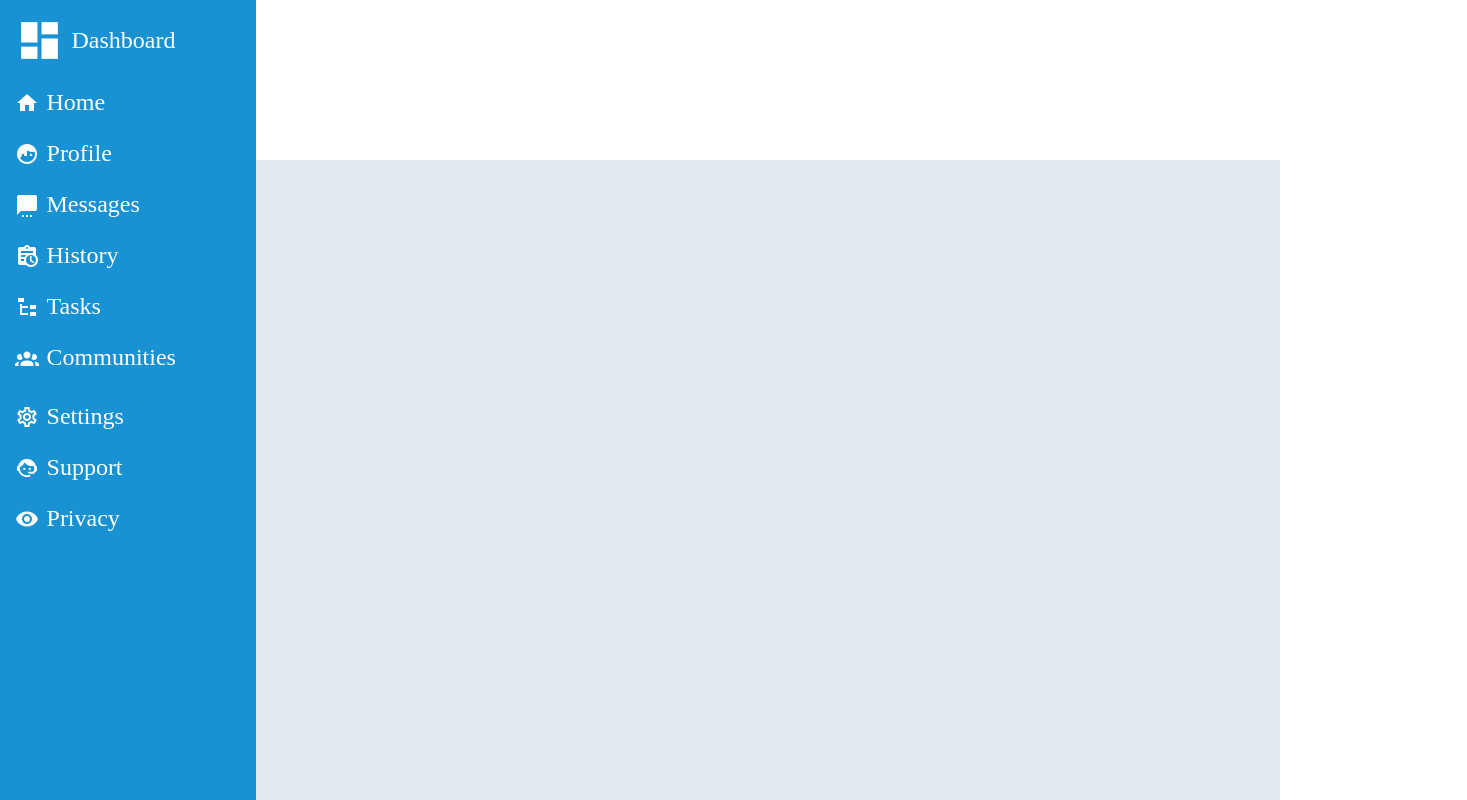
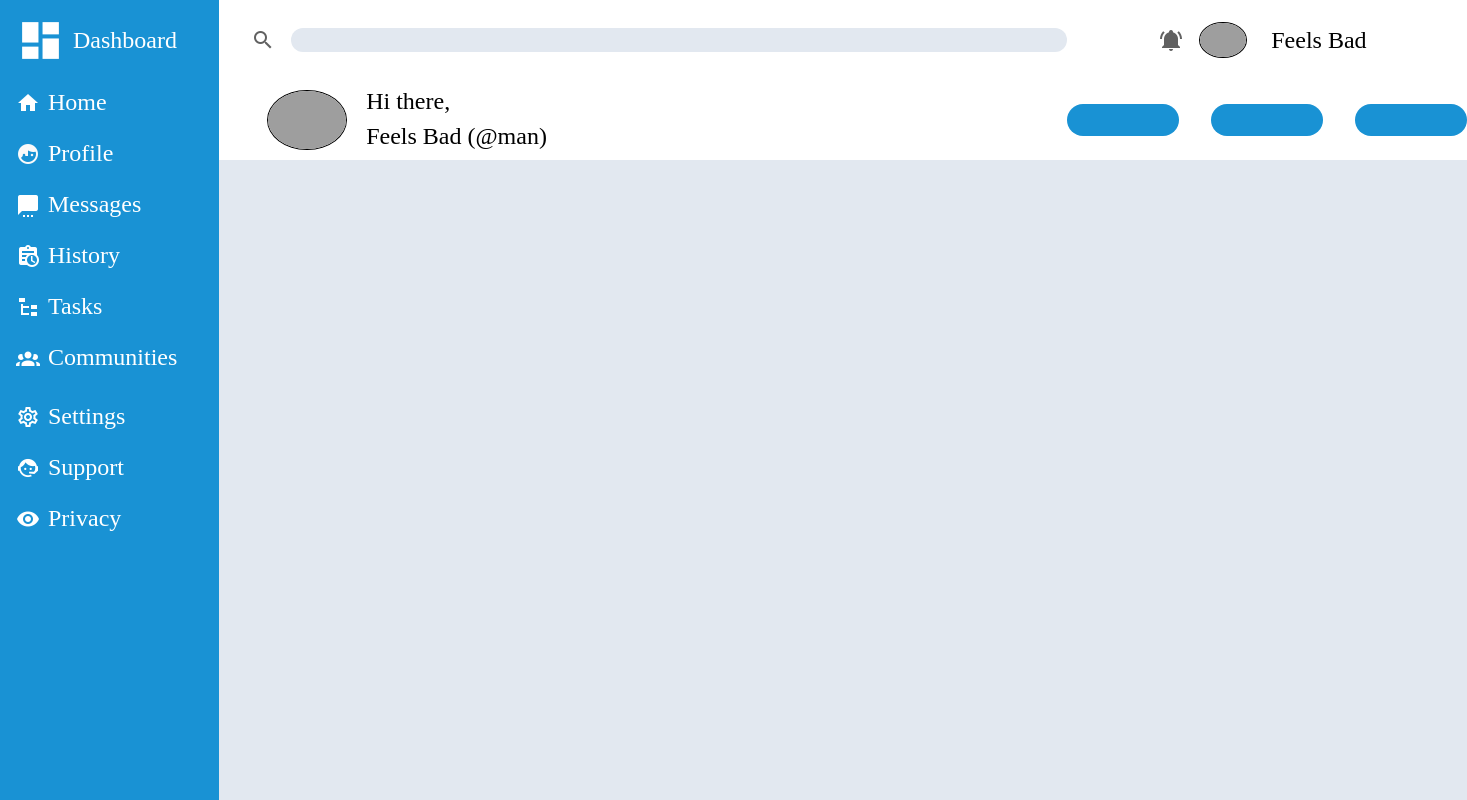
Before and after one commit to obrenv/Admin-dashboard, a plain HTML site: page index.html in a window 1280 px wide. Shown: the whole page, 1467 px wide, since content can reach past the window. Drawn offline with Linux system fonts and the light colour scheme; grey boxes are pictures that could not be loaded.

Commit message:
Header almost done

```diff
--- a/index.html
+++ b/index.html
@@ -5,12 +5,43 @@
     <meta http-equiv="X-UA-Compatible" content="IE=edge">
     <meta name="viewport" content="width=device-width, initial-scale=1.0">
     <link rel="stylesheet" href="style.css">
-    <title>Document</title>
+    <title>Admin Dashboard</title>
 </head>
 <body>
 <div class="global-container">
-<div class="header-container"></div>
-<div class="sidebar-container">
+
+    <div class="header-container">
+        <div class="searchbar">
+
+            <img src="icons/magnify (1).png" alt="">
+            <input type="text">
+        </div>
+
+        <div class="user">
+           <img src="icons/bell-ring.png" alt="">
+           <img src="img/sad-pepe.gif" alt="" class="pepe">
+           <p>Feels Bad</p>
+        </div>
+
+        <div class="greeting">
+
+            <img src="img/sad-pepe.gif" alt="">
+            <div>
+            <p>Hi there,</p>
+            <p>Feels Bad (@man)</p>
+        </div>
+        </div>
+        <div class="buttons">
+          <button></button>
+          <button></button>
+          <button></button>
+        </div>
+
+</div>
+
+
+
+    <div class="sidebar-container">
     <div>
 <div> <img src="icons/view-dashboard.png" alt=""><h1>Dashboard</h1>  </div>
 </div>
@@ -23,7 +54,7 @@
 <div><img src="icons/account-group.png" alt=""><p>Communities</p></div>
 </div>
 
-<div class="third-part">
+<div>
 <div><img src="icons/cog-outline.png" alt=""><p>Settings</p></div>
 <div><img src="icons/face-agent.png" alt=""><p>Support</p></div>
 <div><img src="icons/eye.png" alt=""><p>Privacy</p></div>
--- a/style.css
+++ b/style.css
@@ -22,7 +22,7 @@ html {
     height: auto;
   }
 
-
+ /*SIDEBAR*/
 
 .global-container{
     display:grid;
@@ -36,9 +36,10 @@ html {
     background-color: #1992D4;
     display:grid;
     align-items: center;
-    justify-content: center;
+    justify-content: flex-start;
     grid-template-rows: 0.1fr 0.5fr 0.1fr;
     color:white;
+
   }
 
 .sidebar-container h1, p {
@@ -58,18 +59,84 @@ font-size: x-large;
 .sidebar-container div div{
 display:flex;
 align-items: center;
-
-}
-
-.third-part div{
-
+margin-left:1rem;
 }
 
 .header-container{
     grid-column:2/3;
+    display:grid;
+    grid-template-columns: 2fr 1fr;
+    grid-template-rows: 5rem 5rem;
 }
 
 .main-container{
 grid-area: 2 / 2 / 3 / 3;
 background-color: #e2e8f0;
 }
+
+
+
+
+ /*HEADER*/
+
+ .searchbar{
+   display:flex;
+   justify-content: start;
+   align-items: center;
+   padding-left: 2rem;
+
+
+
+ }
+
+ .greeting img{
+width: 5rem;
+border: solid 1px;
+border-radius: 50%;
+grid-row: 1 / 3;
+margin:auto;
+margin-left: 3rem;
+ }
+
+ .pepe{
+  width: 3rem;
+  border: solid 1px;
+  border-radius: 50%;
+   }
+
+   .searchbar input{
+    border-radius: 2rem;
+    background-color:#e2e8f0;
+    width: 50rem;
+    height: 1.5rem;
+    margin-left: 1rem;
+    border:none;
+   }
+
+   .user{
+     display:flex;
+     justify-content: center;
+     align-items: center;
+     gap:1rem;
+
+   }
+
+   .greeting{
+display:flex;
+width:21rem;
+   }
+
+   .buttons{
+     display:flex;
+     justify-content: center;
+     align-items: center;
+     gap:2rem;
+   }
+
+   .buttons button{
+     background-color:#1992D4;
+     border:none;
+     width:7rem;
+     height:2rem;
+     border-radius: 2rem;
+   }
```
Also changed, not shown: icons/bell-ring.png (added), icons/magnify (1).png (added), icons/magnify.png (added), 1 other file.
